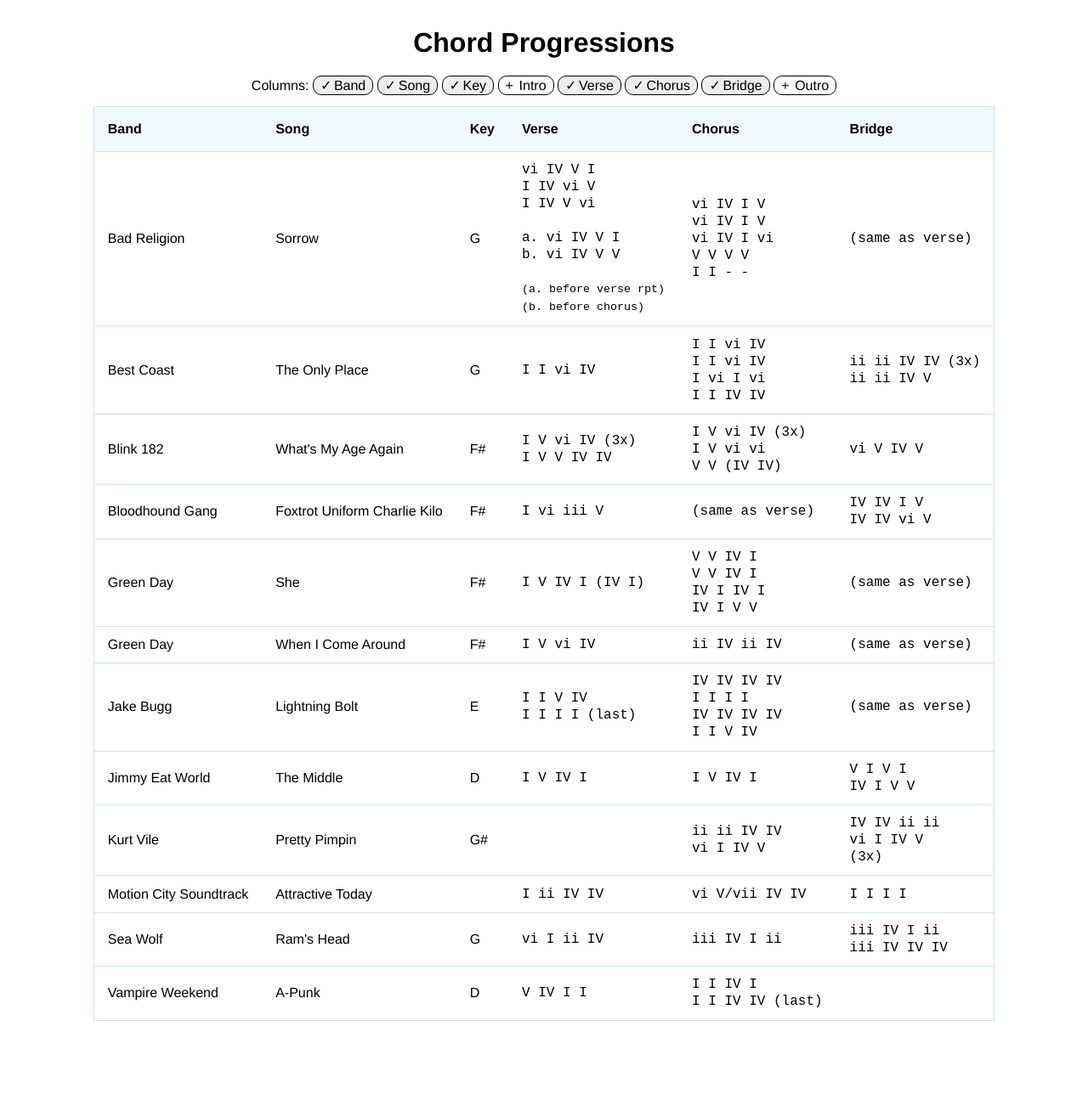
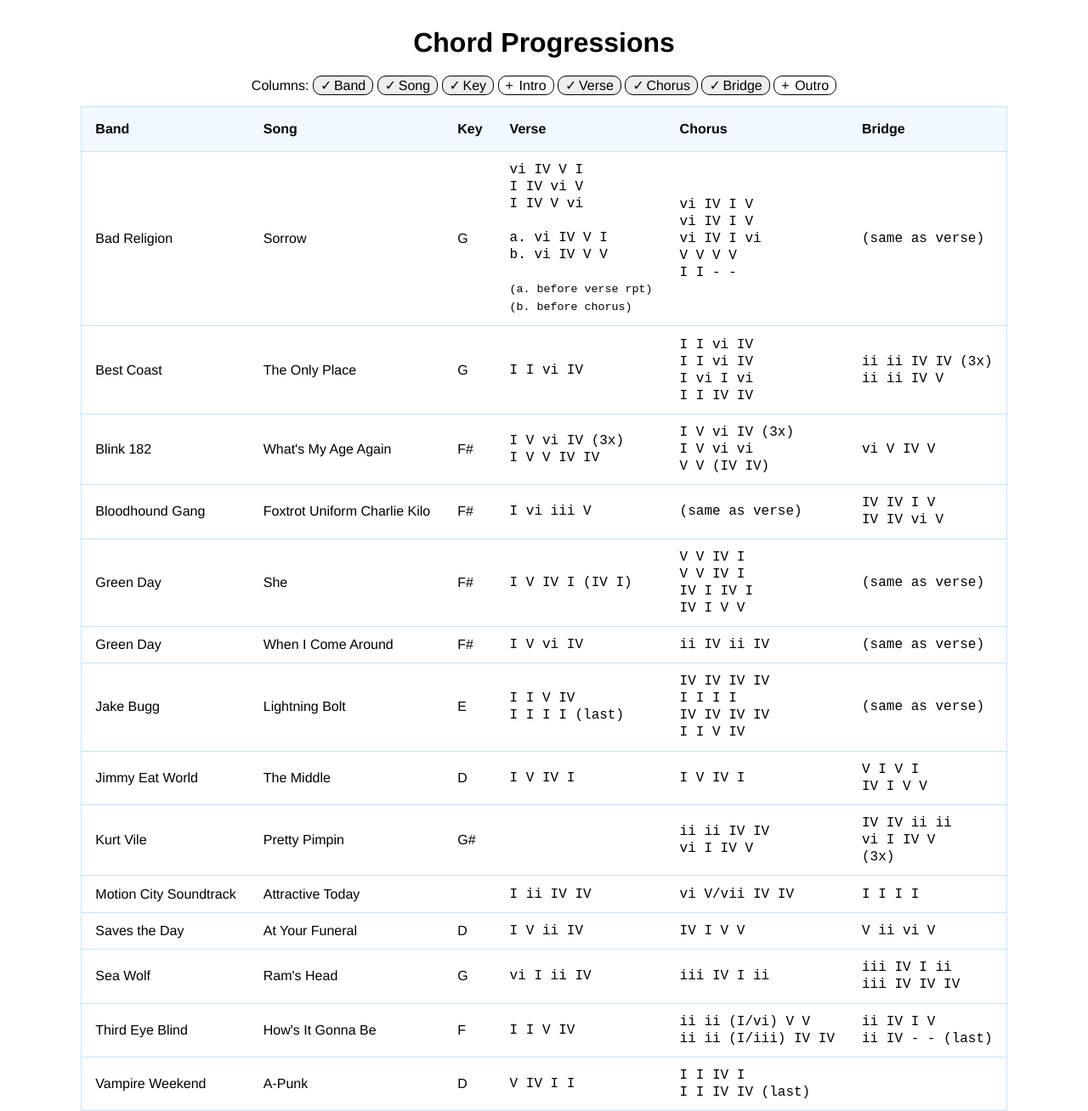
Before and after one commit to brgibson/www, a Jekyll site: the page built from chords/index.html, in a window 1280 px wide. Shown: the whole page at 85% size. Built offline with Jekyll 4.4.1, drawn with Linux system fonts in a browser that asks for light colours; before the commit the page ends 1202 px from its top, so only the background shows below that.

Commit message:
chord-progressions - adding songs

```diff
--- a/_data/chords.json
+++ b/_data/chords.json
@@ -108,6 +108,16 @@
     "outro": "vi V/vii IV IV <br> vi V/vii IV IV <br> vi V/vii V vi <br> V vi V vi <br> V vi V vi"
   },
   {
+    "band": "Saves the Day",
+    "title": "At Your Funeral",
+    "key": "D",
+    "intro": "I V/vii ii IV",
+    "verse": "I V ii IV",
+    "chorus": "IV I V V",
+    "bridge": "V ii vi V",
+    "outro": "IV I V V"
+  },
+  {
     "band": "Sea Wolf",
     "title": "Ram's Head",
     "key": "G",
@@ -116,6 +126,16 @@
     "chorus": "iii IV I ii",
     "bridge": "iii IV I ii <br>iii IV IV IV",
     "outro": "iii I IV ii (ii ii)"
+  },
+  {
+    "band": "Third Eye Blind",
+    "title": "How's It Gonna Be",
+    "key": "F",
+    "intro": "(same as verse)",
+    "verse": "I I V IV",
+    "chorus": "ii ii (I/vi) V V <br> ii ii (I/iii) IV IV",
+    "bridge": "ii IV I V <br> ii IV - - (last)",
+    "outro": "(same as verse)"
   },
   {
     "band": "Vampire Weekend",
```
